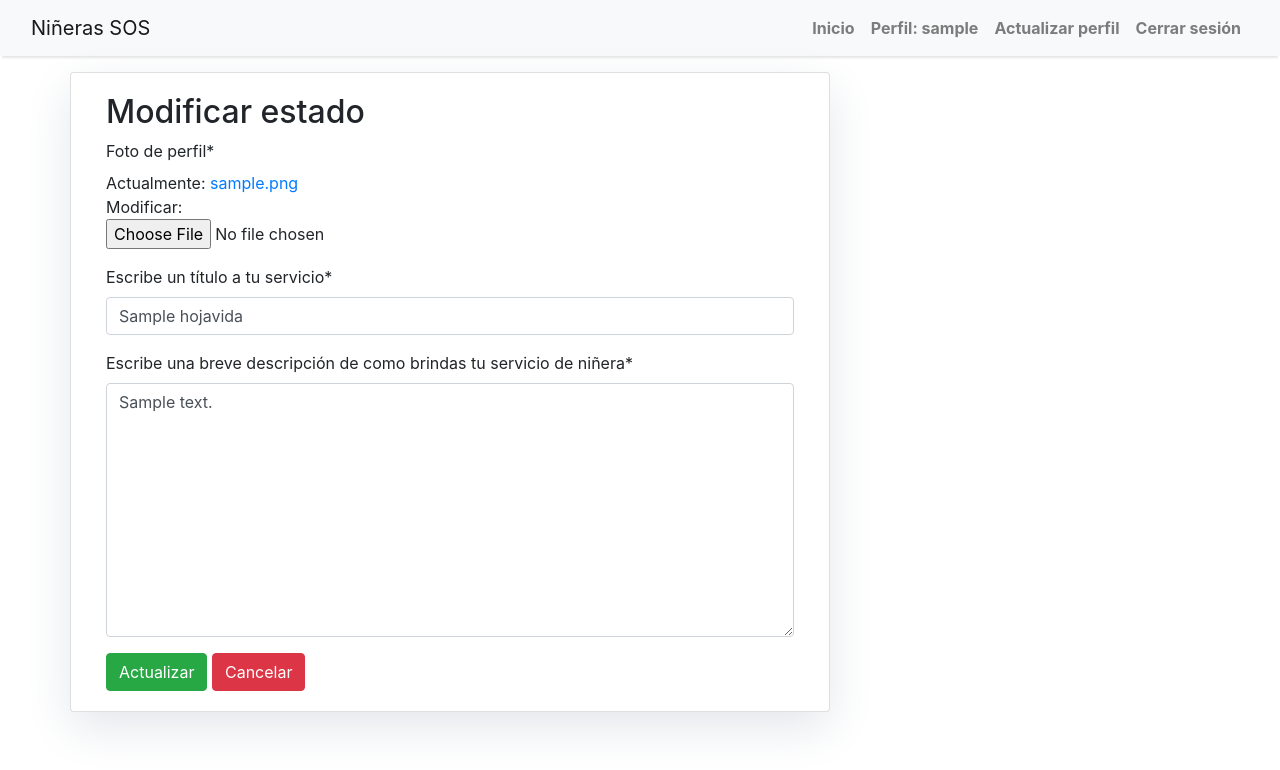
After one commit to Giancarlo324/ninerassos, a Django app: page /modificar_publicacion/1/ in a window 1280 px wide. The commit adds this page. Shown: the top 770 px of the page. Run offline with Django 3.2, Linux system fonts and the light colour scheme; a user stored in the database is signed in; tables that the repository leaves empty hold one stand-in row (values such as "Sample post"); some libraries are stand-ins or nearby versions.

Commit message:
Se añadió función de modificar publicación 'title' y 'content' de hoja de vida

```diff
--- a/blog/forms.py
+++ b/blog/forms.py
@@ -11,9 +11,10 @@ class CommentForm(forms.ModelForm):
         model = Comment
         fields = ('stars_count', 'name', 'email', 'body')
         widgets = {
-                'name': forms.TextInput(attrs={'class':'form-control is-valid', 'placeholder':'Tu nombre'}),
-                'email': forms.EmailInput(attrs={'class':'form-control'}),
-            }
+            'name': forms.TextInput(attrs={'class': 'form-control is-valid', 'placeholder': 'Tu nombre'}),
+            'email': forms.EmailInput(attrs={'class': 'form-control'}),
+        }
+
     def clean_stars_count(self):
         stars_count = self.cleaned_data.get('stars_count')
 
@@ -68,6 +69,15 @@ class CambiarEstadoForm(forms.ModelForm):
         fields = ['ninera_disponible']
 
 
+class ActualizarPerfilForm(forms.ModelForm):
+    class Meta:
+        model = Hojavida
+        fields = ['imagen',
+                  'title',
+                  'content'
+                  ]
+
+
 class HojaVidaForm(forms.ModelForm):
     class Meta:
         model = Hojavida
@@ -86,19 +96,19 @@ class HojaVidaForm(forms.ModelForm):
                   'title',
                   'content']
         widgets = {
-            'imagen': forms.FileInput(attrs={'class':'form-control-file'}),
-            'id': forms.NumberInput(attrs={'class':'form-control', 'id':'hola', 'readonly':'True'}),
-            'first_name': forms.TextInput(attrs={'class':'form-control is-valid', 'placeholder':'Nombres', 'readonly':'True'}),
-            'last_name': forms.TextInput(attrs={'class':'form-control is-valid', 'placeholder':'Apellidos', 'readonly':'True'}),
-            'birth_date': forms.DateInput(attrs={'class':'form-control', 'type':'date'}),
-            'email': forms.EmailInput(attrs={'class':'form-control', 'readonly': 'True'}),
-            'num_telefono': forms.NumberInput(attrs={'class':'form-control', 'type': 'tel'}),
-            'residencia': forms.TextInput(attrs={'class':'form-control', 'placeholder':'Residencia'}),
-            #'habilidades': forms.TextInput(attrs={'class':'form-control', 'placeholder':'Habilidades'}),
-            #'experiencia_lab': forms.TextInput(attrs={'class':'form-control', 'placeholder':'Experiencia laboral'}),
-            #'formacion': forms.TextInput(attrs={'class':'form-control', 'placeholder':'Formación académica'}),
-            'title': forms.TextInput(attrs={'class':'form-control', 'placeholder':'Nombre creativo de tu servicio'}),
-            #'content': forms.TextInput(attrs={'class':'form-control', 'placeholder':'Descríbete la manera en que brindas tu servicio'}),
+            'imagen': forms.FileInput(attrs={'class': 'form-control-file'}),
+            'id': forms.NumberInput(attrs={'class': 'form-control', 'id': 'hola', 'readonly': 'True'}),
+            'first_name': forms.TextInput(attrs={'class': 'form-control is-valid', 'placeholder': 'Nombres', 'readonly': 'True'}),
+            'last_name': forms.TextInput(attrs={'class': 'form-control is-valid', 'placeholder': 'Apellidos', 'readonly': 'True'}),
+            'birth_date': forms.DateInput(attrs={'class': 'form-control', 'type': 'date'}),
+            'email': forms.EmailInput(attrs={'class': 'form-control', 'readonly': 'True'}),
+            'num_telefono': forms.NumberInput(attrs={'class': 'form-control', 'type': 'tel'}),
+            'residencia': forms.TextInput(attrs={'class': 'form-control', 'placeholder': 'Residencia'}),
+            # 'habilidades': forms.TextInput(attrs={'class':'form-control', 'placeholder':'Habilidades'}),
+            # 'experiencia_lab': forms.TextInput(attrs={'class':'form-control', 'placeholder':'Experiencia laboral'}),
+            # 'formacion': forms.TextInput(attrs={'class':'form-control', 'placeholder':'Formación académica'}),
+            'title': forms.TextInput(attrs={'class': 'form-control', 'placeholder': 'Nombre creativo de tu servicio'}),
+            # 'content': forms.TextInput(attrs={'class':'form-control', 'placeholder':'Descríbete la manera en que brindas tu servicio'}),
         }
 
     def clean_num_telefono(self):
--- a/blog/urls.py
+++ b/blog/urls.py
@@ -36,6 +36,9 @@ urlpatterns = [
     path("profileninera/", usuario_view.profile_ninera, name="profile_ninera"),
     path("profilecliente/", usuario_view.profile_cliente, name="profile_cliente"),
 
+    # Modificar perfil niñera
+    path("modificar_publicacion/<id>/", usuario_view.modificar_publicacion, name="modificar_publicacion"),
+
     # path("profileninera/", views.crear_hoja_vida, name="crear_hoja_vida"),
 
 
--- a/templates/base.html
+++ b/templates/base.html
@@ -39,6 +39,13 @@
             <a class="nav-link text-black font-weight-bold" href="{% url 'profile_ninera' %}">Perfil:
               {{ user.username }}</a>
           </li>
+          {% if user.tiene_hoja_vida %}
+          <li class="nav-item text-black">
+            <a class="nav-link text-black font-weight-bold" href="{% url 'modificar_publicacion' user.id %}">
+              Actualizar perfil
+            </a>
+          </li>
+          {% endif %}
           {% else %}
           <li class="nav-item text-black">
             <!--<a class="nav-link text-black font-weight-bold" href="{% url 'profile_cliente' %}">Perfil:
--- /dev/null
+++ b/templates/modificar_perfil_ninera.html
@@ -0,0 +1,51 @@
+{% extends 'base.html' %}
+{% block content %}
+{% load crispy_forms_tags %}
+{% if user.id != val.id %}
+<div class="container">
+    <div class="row">
+            <div class="card-body">
+                <h2>
+                    No tienes permiso para ingresar a esta página.
+                </h2>
+        </div>
+    </div>
+</div>
+{% else %}
+{% if user.tiene_hoja_vida %}
+<div class="container">
+    <div class="row">
+        <div class="col-md-8 card mb-4 mt-3 left top">
+            <div class="card-body">
+
+                <h2>Modificar estado</h2>
+
+                <form action="" method="POST" enctype="multipart/form-data">
+                    {% csrf_token %}
+
+                    {{ form | crispy }}
+
+                    <input type="submit" value="Actualizar" class="btn btn-success">
+                    <a href="{% url 'home' %}" class="btn btn-danger" role="button">Cancelar</a>
+                </form>
+            </div>
+        </div>
+    </div>
+</div>
+
+{% else %}
+<div class="container">
+    <div class="row">
+            <div class="card-body">
+                <h2>
+                    Hoja de vida no encontrada :(
+                </h2>
+                Debes registrar tu hoja de vida en tu perfil.
+        </div>
+    </div>
+</div>
+
+{% endif %}
+{% endif %}
+
+{% endblock content %}
--- a/usuario/views.py
+++ b/usuario/views.py
@@ -1,4 +1,4 @@
-from blog.forms import CustomUserForm, HojaVidaForm, CambiarEstadoForm
+from blog.forms import CustomUserForm, HojaVidaForm, CambiarEstadoForm, ActualizarPerfilForm
 from django.shortcuts import render, redirect, get_object_or_404
 from django.contrib.auth.decorators import login_required
 from django.contrib.auth import login, authenticate
@@ -153,3 +153,20 @@ def profile_cliente(request):
     else:
         return render(request, '404.html')
         # Redireccionar, levantar un error, etc.
+
+@login_required
+def modificar_publicacion(request, id):
+    print("Esto es: "+str(id))
+    hojavida = get_object_or_404(Hojavida, id=id)
+    # hojavida = Hojavida.objects.get(id=id)
+    data = {
+        'form': ActualizarPerfilForm(instance=hojavida),
+        'val': hojavida
+    }
+    if request.method == 'POST':
+        formulario = ActualizarPerfilForm(data=request.POST, instance=hojavida)
+        if formulario.is_valid():
+            formulario.save()
+            data['form'] = formulario
+            return redirect(to='home')
+    return render(request, 'modificar_perfil_ninera.html', data)
```
Also changed, not shown: media/FB_IMG_1528230420651.jpg (added), media/IMG_20190914_205514733.jpg (added), media/b0b8c2df001961cc36755526e7ce1529--belt.jpg (added), media/ee9d68d58b4482d2b658c24af7fe7445.jpg (added).
